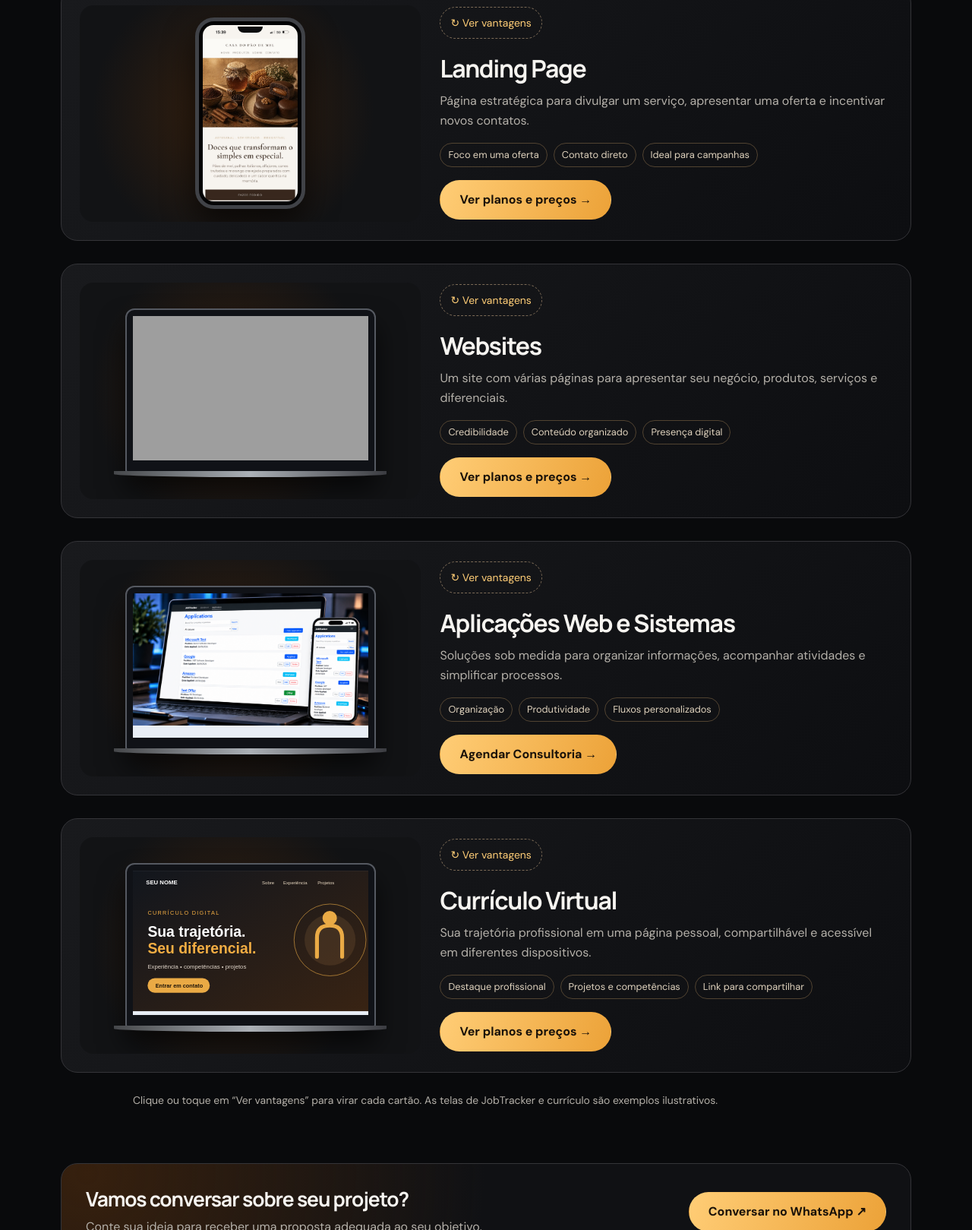
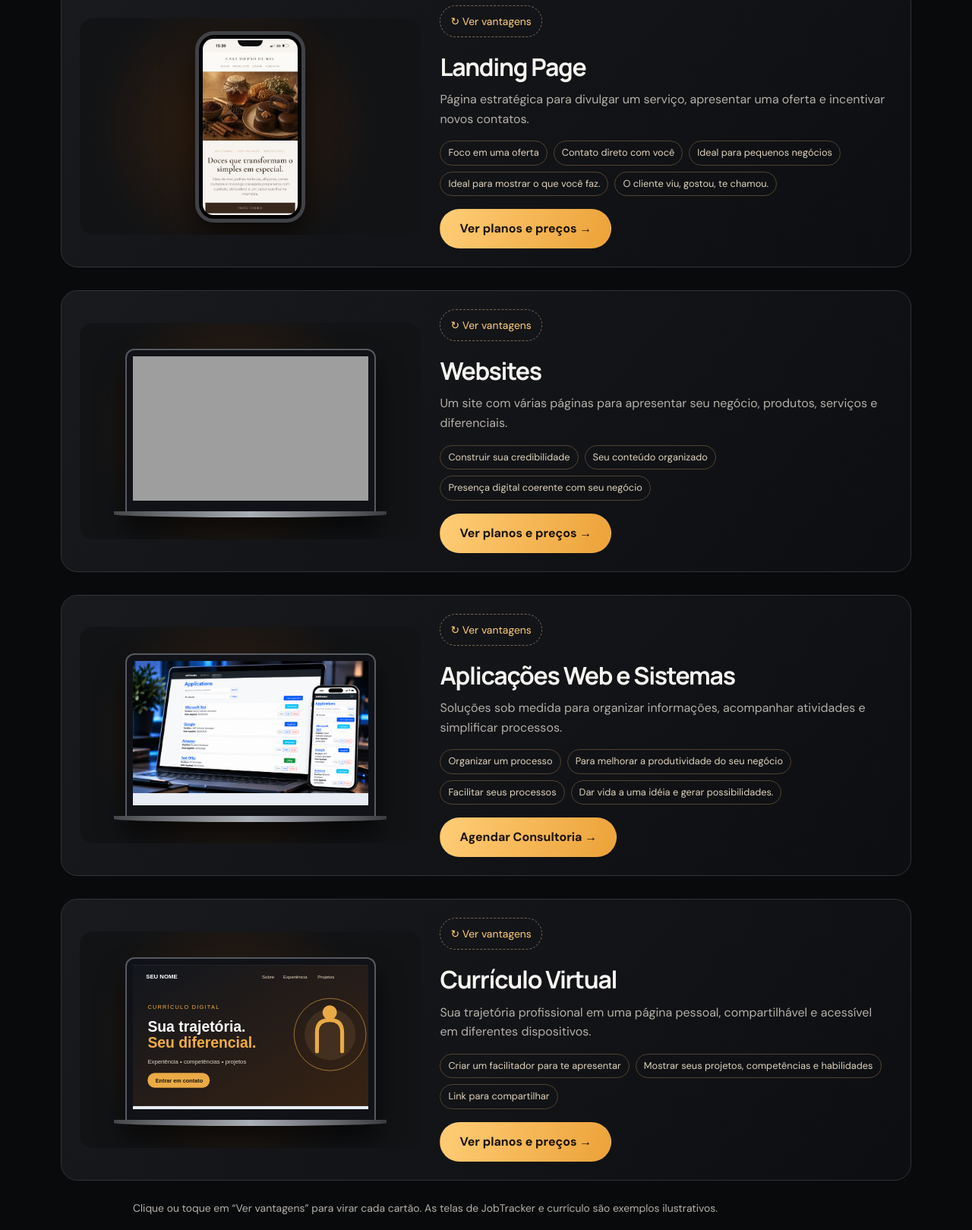
Before and after one commit to patrickarmani/marcmandev, a plain HTML site: page servicos.html in a window 1280 px wide. Shown: the part 520-2139 px from the top of the page at 76% size. Drawn offline with Linux system fonts and the light colour scheme; grey boxes are pictures that could not be loaded.

Commit message:
novo texto

```diff
--- a/servicos.html
+++ b/servicos.html
@@ -171,13 +171,25 @@
 
                         <li>
 
-                            Contato direto
+                            Contato direto com você
 
                         </li>
 
                         <li>
 
-                            Ideal para campanhas
+                            Ideal para pequenos negócios
+
+                        </li>
+
+                        <li>
+
+                            Ideal para mostrar o que você faz.
+
+                        </li>
+
+                        <li>
+
+                            O cliente viu, gostou, te chamou.
 
                         </li>
 
@@ -249,19 +261,19 @@
 
                         <li>
 
-                            Credibilidade
+                            Construir sua credibilidade
 
                         </li>
 
                         <li>
 
-                            Conteúdo organizado
+                            Seu conteúdo organizado
 
                         </li>
 
                         <li>
 
-                            Presença digital
+                            Presença digital coerente com seu negócio
 
                         </li>
 
@@ -334,19 +346,25 @@
 
                         <li>
 
-                            Organização
+                            Organizar um processo
 
                         </li>
 
                         <li>
 
-                            Produtividade
+                            Para melhorar a produtividade do seu negócio
 
                         </li>
 
                         <li>
 
-                            Fluxos personalizados
+                            Facilitar seus processos
+
+                        </li>
+
+                        <li>
+
+                            Dar vida a uma idéia e gerar possibilidades.
 
                         </li>
 
@@ -419,13 +437,13 @@
 
                         <li>
 
-                            Destaque profissional
+                            Criar um facilitador para te apresentar
 
                         </li>
 
                         <li>
 
-                            Projetos e competências
+                            Mostrar seus projetos, competências e habilidades
 
                         </li>
 
```
